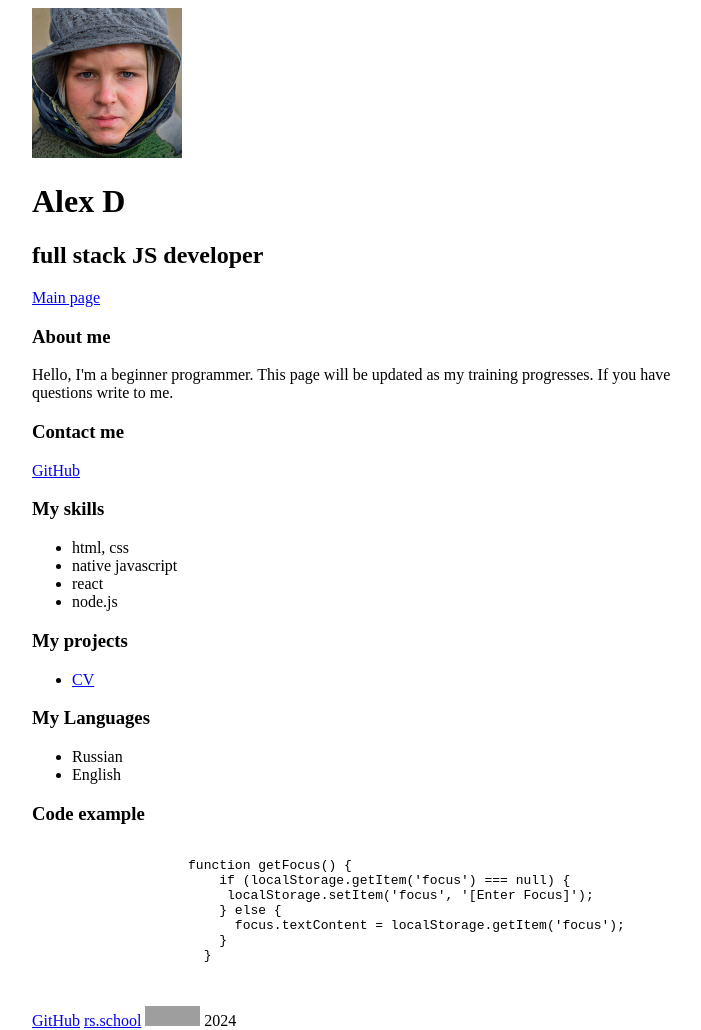
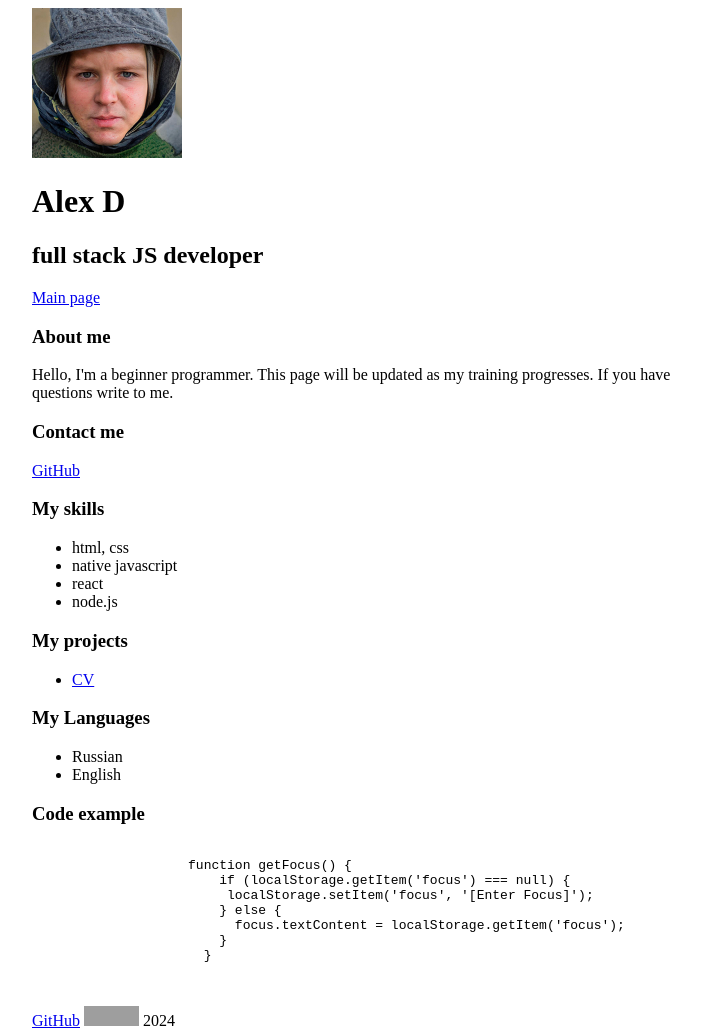
Before and after one commit to GasparNoe/rsschool-cv, a plain HTML site: page index.html in a window 1280 px wide. Shown: the whole page, without its empty margins (288-989 px from the left). Drawn offline with Linux system fonts and the light colour scheme; grey boxes are pictures that could not be loaded.

Commit message:
fix: add link to logo rsschool

```diff
--- a/index.html
+++ b/index.html
@@ -54,8 +54,8 @@
         </main>
         <footer>
             <a href="https://github.com/GasparNoe/">GitHub</a>
-            <a href="https://rs.school/courses/javascript-ru">rs.school</a>
-            <img src="https://raw.githubusercontent.com/rolling-scopes-school/tasks/25280abf1815aaf58ff04a69c0f82393d5f54ef0/tasks/cv/rs-school-logo.svg" width="55" height="20" alt="rs.school">
+            <a href="https://rs.school/courses/javascript-ru"><img src="https://raw.githubusercontent.com/rolling-scopes-school/tasks/25280abf1815aaf58ff04a69c0f82393d5f54ef0/tasks/cv/rs-school-logo.svg" width="55" height="20" alt="rs.school"></a>
+
             2024
         </footer>
     </div>
```
